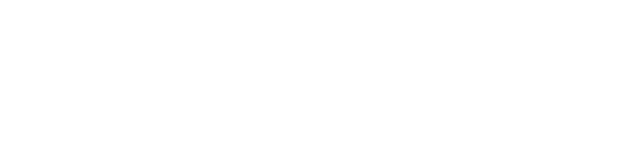
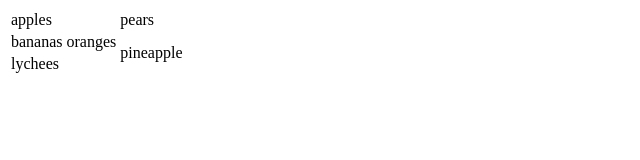
Before and after one commit to michellebrello/nutscape, a plain HTML site: page Ch8/ex8-3.html in a window 1280 px wide. Shown: the whole page, without its empty margins (0-640 px from the left). Drawn offline with Linux system fonts and the light colour scheme.

Commit message:
completed 8-3

```diff
--- a/Ch8/ex8-3.html
+++ b/Ch8/ex8-3.html
@@ -4,5 +4,19 @@
     <title></title>
   </head>
   <body>
+  <table>
+  <tr>
+  <td>apples</td>
+  <td rowspan="3">oranges</td>
+  <td>pears</td>
+  </tr>
+  <tr>
+  <td>bananas</td>
+  <td rowspan="2">pineapple</td>
+  </tr>
+  <tr>
+  <td>lychees</td>
+  </tr>
+  </table>
   </body>
 </html>
```
